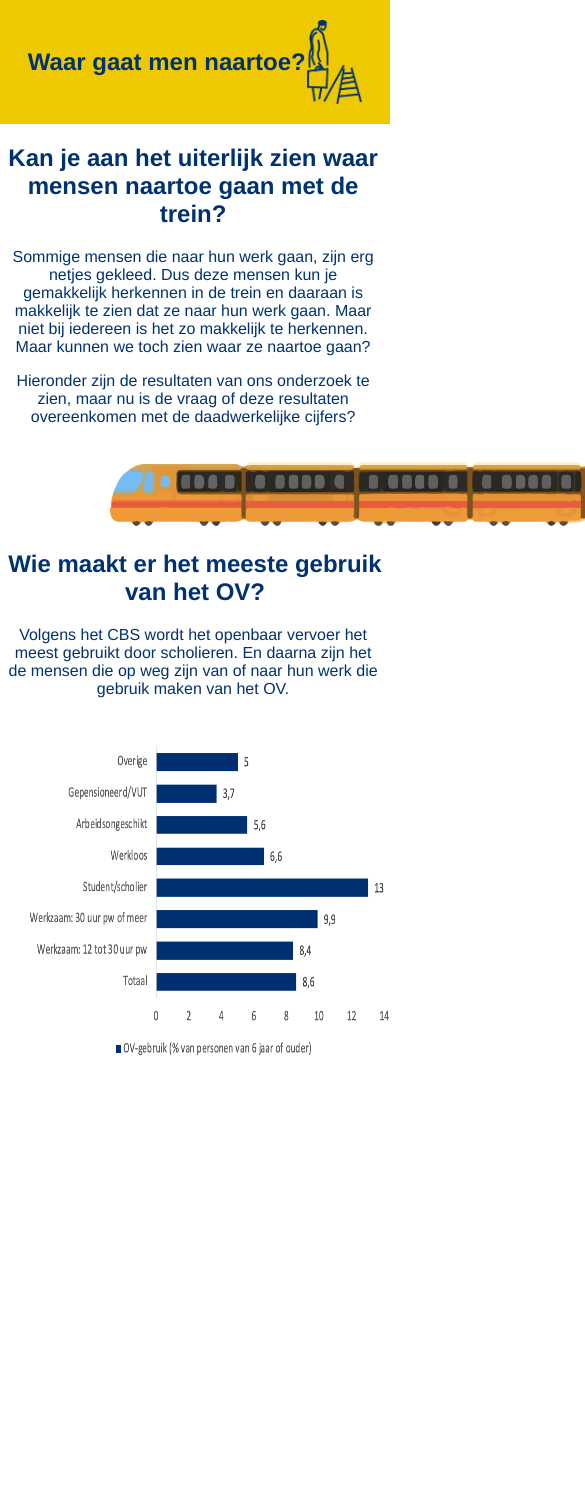
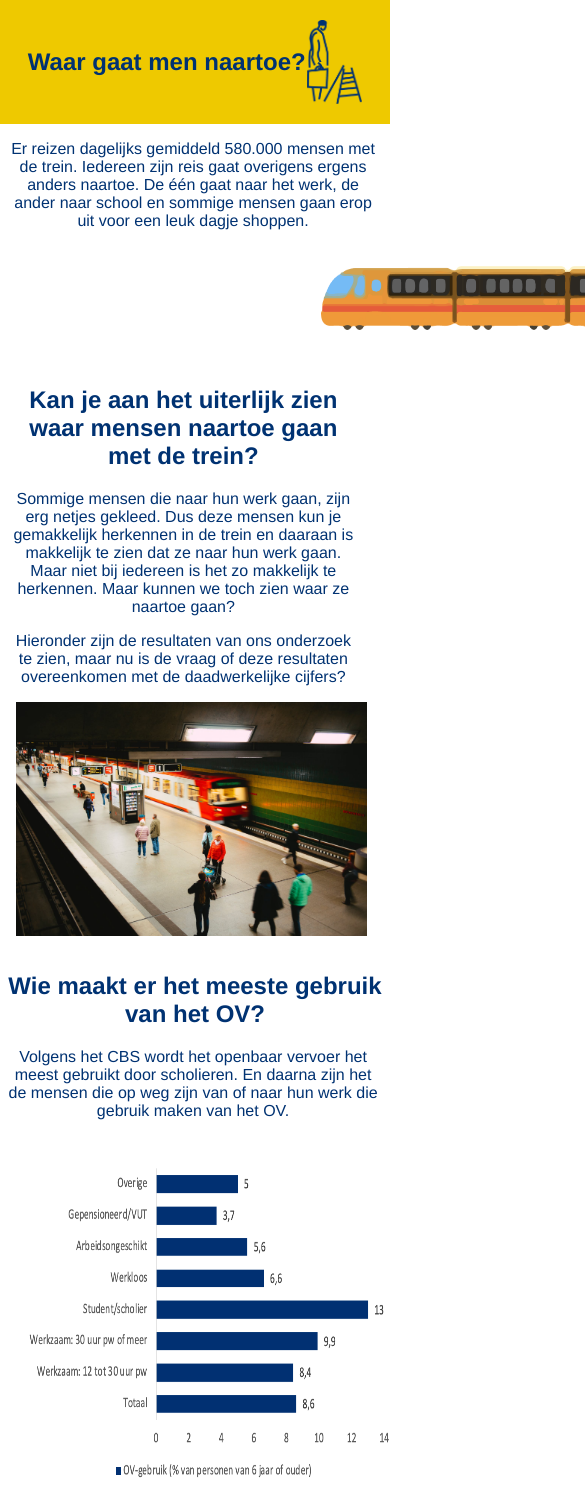
Before and after one commit to lottekoblens/dataweek, a React (Create React App) app: page / in a window 390 px wide. Shown: the top 1509 px of the page, 585 px wide, since content can reach past the window. Before the commit the page ends 1087 px from the top, so only its background shows below. Built offline with nearby package versions, Linux system fonts and the light colour scheme.

Commit message:
small changes

```diff
--- a/src/App.css
+++ b/src/App.css
@@ -3,6 +3,8 @@
 }
 
 body {
+  overflow-x: hidden;
+
   margin: 0;
   padding: 0;
   background-color: white;
@@ -58,10 +60,23 @@ span {
   width: 120px;
 }
 
+.tekst-inleiding {
+  max-width: 50vw;
+  margin-left: 25vw;
+  text-align: center;
+}
+
 .tekst-top {
-  max-width: 50vw;
+  display: flex;
+  flex-direction: row;
+  max-width: 98vw;
+  margin: 2em 2vw 0 2vw;
+  text-align: center;
+}
+
+.tekst-top div img {
+  max-width: 45vw;
   margin-left: 2vw;
-  text-align: center;
 }
 
 #train {
@@ -73,6 +88,7 @@ span {
 }
 
 #Dataset {
+  margin-top: 2em;
   margin-left: 50vw;
   margin-right: 2vw;
   text-align: center;
@@ -93,10 +109,13 @@ span {
     left: -20%;
   }
   40% {
+    left: 40%;
+  }
+  50% {
     left: 100%;
   }
-  50% {
-    left: 50%;
+  80% {
+    left: 40%;
   }
   100% {
     left: -120%;
@@ -104,12 +123,28 @@ span {
 }
 
 @media (max-width: 1000px) {
+  .tekst-inleiding {
+    max-width: 95vw;
+    margin-left: 2vw;
+    text-align: center;
+  }
+
   .tekst-top {
-    max-width: 95vw;
+    display: flex;
+    flex-direction: column;
+    max-width: 90vw;
+    margin: 2em 2vw 0 2vw;
+    text-align: center;
+  }
+
+  .tekst-top div img {
+    max-width: 90vw;
+    margin-left: 2vw;
   }
 
   #Dataset {
     margin-left: 2vw;
+    margin-top: 2em;
   }
   #Dataset p {
     max-width: 95vw;
--- a/src/App.js
+++ b/src/App.js
@@ -3,6 +3,7 @@ import Navbar from './components/Navbar';
 import TekstTop from './components/TekstTop'
 import TrainAnimation from './components/TrainAnimation';
 import Dataset from './components/DataSet';
+import Inleiding from './components/Inleiding'
 
 function App() {
   return (
@@ -10,8 +11,9 @@ function App() {
       <header className="App-header">
         <Navbar />
       </header>
+      <Inleiding />
+      <TrainAnimation />
       <TekstTop />
-      <TrainAnimation />
       <Dataset />
     </div>
   );
--- /dev/null
+++ b/src/components/Inleiding.js
@@ -0,0 +1,13 @@
+const Inleiding = () => {
+    return (
+        <div className="tekst-inleiding">
+            <p>Er reizen dagelijks gemiddeld 580.000 mensen met de trein.
+                Iedereen zijn reis gaat overigens ergens anders naartoe.
+                De één gaat naar het werk, de ander naar school en sommige mensen
+                gaan erop uit voor een leuk dagje shoppen.
+            </p>
+        </div>
+    );
+}
+
+export default Inleiding;
--- a/src/components/TekstTop.js
+++ b/src/components/TekstTop.js
@@ -1,6 +1,7 @@
 const TekstTop = () => {
     return (
         <div className="tekst-top">
+            <div>
             {/* give nav a class of navbar */}
             <h2>Kan je aan het uiterlijk zien waar mensen naartoe gaan met de trein?</h2>
 
@@ -13,6 +14,10 @@ const TekstTop = () => {
             <p>Hieronder zijn de resultaten van ons onderzoek te zien, maar nu is de vraag
             of deze resultaten overeenkomen met de daadwerkelijke cijfers?
             </p>
+            </div>
+            <div>
+                <img src="../treinstation.jpeg"></img>
+            </div>
         </div>
     );
 }
--- a/src/components/TrainAnimation.js
+++ b/src/components/TrainAnimation.js
@@ -1,6 +1,6 @@
 const TrainAnimation = () => {
     return (
-        <div>
+        <div id="train-wrapper">
             <img id="train" src="../trein.png"></img>
         </div>
     );
```
Also changed, not shown: public/treinstation.jpeg (added).
